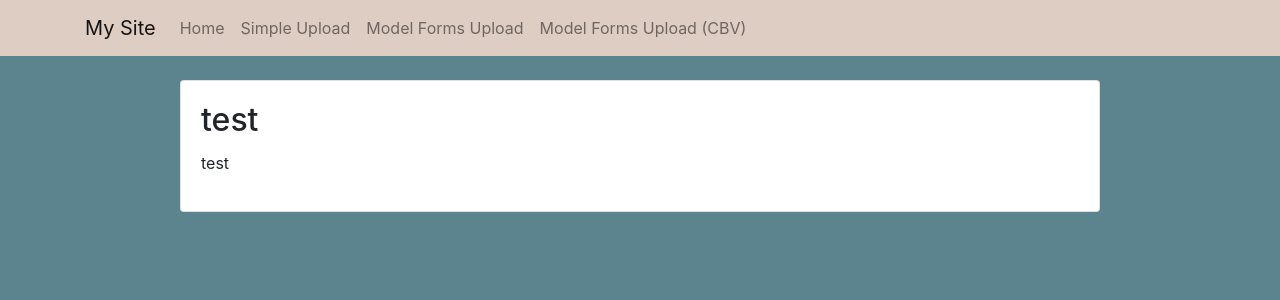
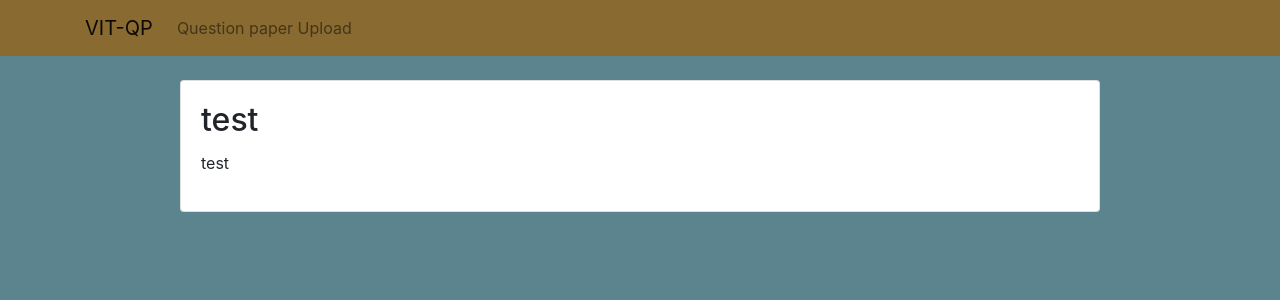
Before and after one commit to ojaskittur/404_NOT_FOUND, a Django app: page / in a window 1280 px wide. Shown: the top 300 px of the page. Run offline with Django 3.2, Linux system fonts and the light colour scheme; parts of the project's set-up code (start-up, migrations or seed data) failed here and were passed over; some libraries are stand-ins or nearby versions.

Commit message:
Update base.html

```diff
--- a/django-upload-example/mysite/templates/base.html
+++ b/django-upload-example/mysite/templates/base.html
@@ -8,26 +8,20 @@
   <title>{% block title %}My Site{% endblock %}</title>
 </head>
 <body>
-  <nav class="navbar navbar-expand-lg navbar-light mb-4" style="background-color:#decdc3">
+  <nav class="navbar navbar-expand-lg navbar-light mb-4" style="background-color:#896a30">
     <div class="container">
-      <a class="navbar-brand" href="{% url 'home' %}">My Site</a>
+      <a class="navbar-brand" href="{% url 'home' %}">VIT-QP</a>
       <button class="navbar-toggler" type="button" data-toggle="collapse" data-target="#navbarSupportedContent" aria-controls="navbarSupportedContent" aria-expanded="false" aria-label="Toggle navigation">
         <span class="navbar-toggler-icon"></span>
       </button>
       <div class="collapse navbar-collapse" id="navbarSupportedContent">
         <ul class="navbar-nav">
+
+
           <li class="nav-item">
-            <a class="nav-link" href="{% url 'home' %}">Home</a>
+            <a class="nav-link" href="{% url 'book_list' %}">Question paper Upload</a>
           </li>
-          <li class="nav-item">
-            <a class="nav-link" href="{% url 'upload' %}">Simple Upload</a>
-          </li>
-          <li class="nav-item">
-            <a class="nav-link" href="{% url 'book_list' %}">Model Forms Upload</a>
-          </li>
-          <li class="nav-item">
-            <a class="nav-link" href="{% url 'class_book_list' %}">Model Forms Upload (CBV)</a>
-          </li>
+
         </ul>
       </div>
     </div>
```
